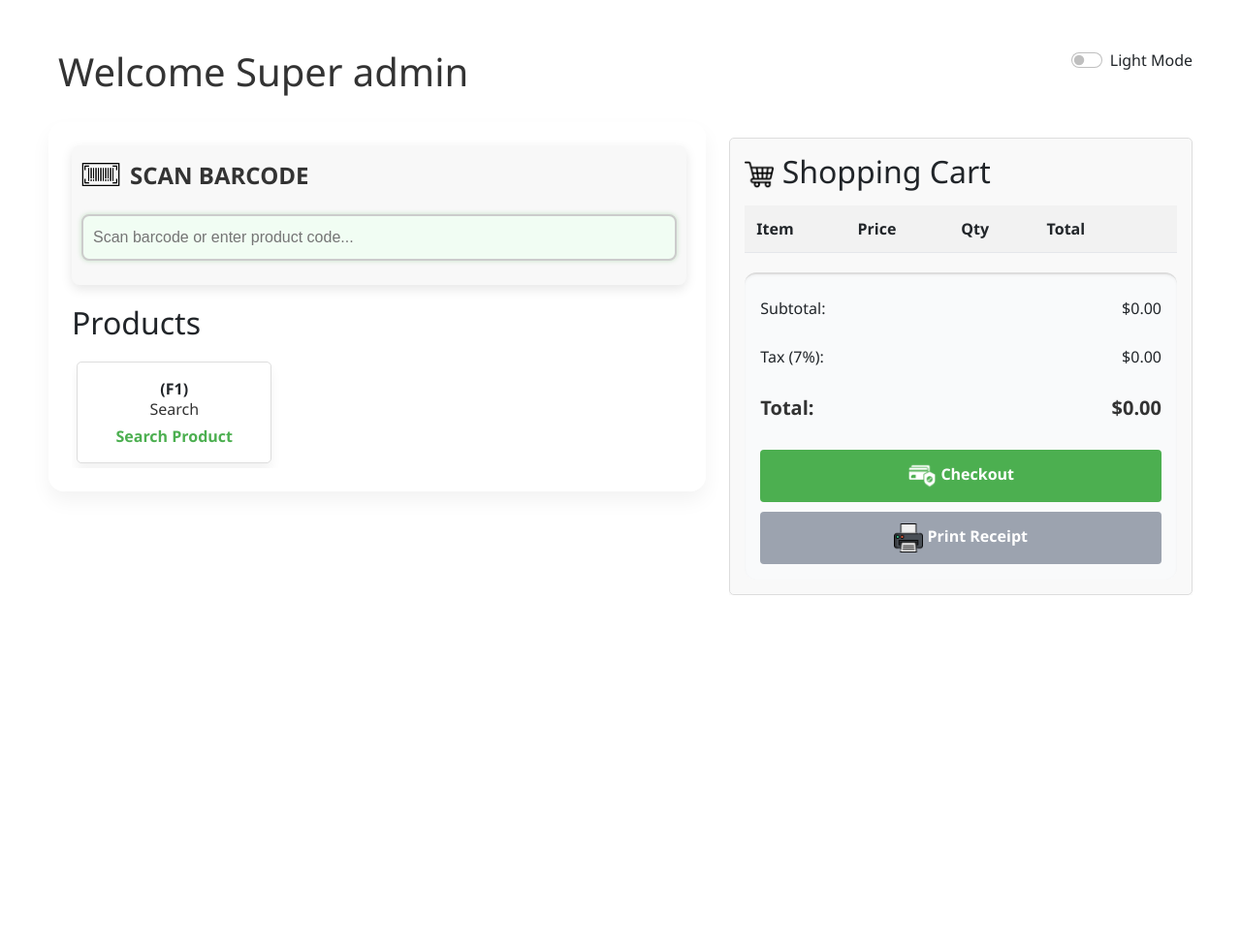
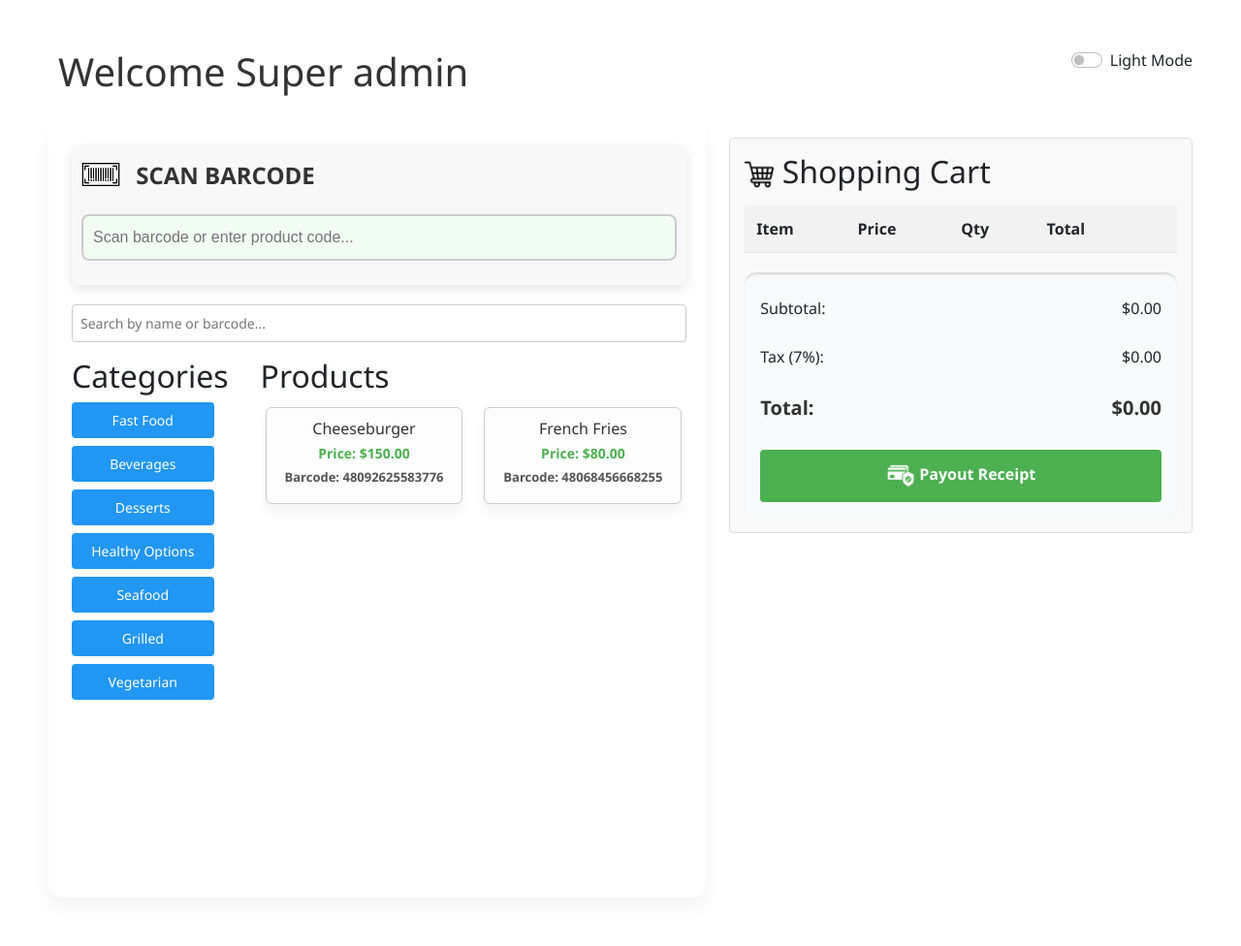
Before and after one commit to khencel/hardware, a Laravel app: page /pos in a window 1280 px wide. Shown: the whole page at 97% size. Before the commit the page ends 614 px from the top, so only its background shows below. Run offline with Laravel 10, Linux system fonts and the light colour scheme; the visitor is signed in with stand-in values (Sample User, id 1); data comes from the database, SQL or seed files in the repository; lists and menus that the app fills with data are empty; settings files or empty folders that the repository lacks are supplied.

Commit message:
fix: design

```diff
--- a/public/css/pos.css
+++ b/public/css/pos.css
@@ -309,11 +309,11 @@
     color: #2ecc71;
 }
 
-.barcode-input:focus {
+/* .barcode-input:focus {
     outline: none;
     border-color: #4CAF50;
     box-shadow: 0 0 5px rgba(76, 175, 80, 0.3);
-}
+} */
 
 .cart-section {
     background-color: #f9f9f9;
@@ -525,7 +525,7 @@
 }
 
 .print-btn {
-    background-color: #2196F3;
+    background-color: #4CAF50;
 }
 
 .print-btn:hover {
@@ -729,3 +729,19 @@
         background-color: white;
     }
 }
+
+.category-button {
+    background-color: #2196F3;
+    color: white;
+    padding: 0.5rem;
+    font-size: 14px;
+    border: none;
+    border-radius: 4px;
+    transition: all 0.3s ease;
+}
+
+.category-button:hover {
+    background-color: #FFC107 !important;
+    color: white !important;
+    transform: scale(1.05);
+}
--- a/resources/views/pos/pos_order.blade.php
+++ b/resources/views/pos/pos_order.blade.php
@@ -25,24 +25,71 @@
         <div class="row">
             <div class="col-7">
                 <div id="statusMessage" class="status-message"></div>
-                <div class="products-section">
+                <div class="products-section" style="height: 100vh; display: flex; flex-direction: column;">
+                    <!-- Barcode Section -->
                     <div class="barcode-section">
-                        <h2><img src="{{ asset('img/icon/barcode.png') }}" alt="Barcode Icon"  class="barcode-icon">Scan Barcode</h2>
-                        <input type="text" id="barcodeInput" class="barcode-input" placeholder="Scan barcode or enter product code..." autofocus>
+                        <h2>
+                            <img src="{{ asset('img/icon/barcode.png') }}" alt="Barcode Icon" class="barcode-icon">
+                            Scan Barcode
+                        </h2>
+                        <input type="text" id="barcodeInput" class="barcode-input" placeholder="Scan barcode or enter product code...">
                         <div id="barcodeAlert" class="barcode-alert"></div>
                     </div>
 
-                    <h2>Products</h2>
-                    <div class="product-list">
-                        <div class="product-card" onclick="searchItem()">
-                            <strong>(F1)</strong>
-                            <h3>Search</h3>
-                            <p>Search Product</p>
+                    <!-- Search Bar -->
+                    <input
+                        type="text"
+                        id="productSearch"
+                        placeholder="Search by name or barcode..."
+                        style="margin-bottom: 1rem; padding: 0.5rem; font-size: 14px; border: 1px solid #ccc; border-radius: 4px; width: 100%;"/>
+
+                    {{--  Product list  --}}
+                    <div style="display: flex; gap: 2rem; font-family: sans-serif; flex: 1; overflow: hidden;">
+                        <!-- Categories -->
+                        <div style="flex: 1; overflow-x: hidden; overflow-y: auto; padding-right: 1rem; max-height: 100%;">
+                            <h2>Categories</h2>
+                            <div style="display: grid; grid-template-columns: 1fr; gap: 0.5rem;">
+                                @foreach($categories as $category)
+                                    <button
+                                        class="category-button"
+                                        data-category-id="{{ $category->id }}"
+                                        style="background-color: #2196F3; color: white; padding: 0.5rem; font-size: 14px; border: none; border-radius: 4px; transition: all 0.3s ease;">
+                                        {{ $category->name }}
+                                    </button>
+                                @endforeach
                             </div>
-                        @include('modal.pos.search_item')
                         </div>
 
-                    {{--  Product cards will be dynamically generated here  --}}
+                        <!-- Product / Order List Panel -->
+                        <div style="flex: 3; display: flex; flex-direction: column; overflow: hidden;">
+                            <h2 style="flex-shrink: 0;">Products</h2>
+
+                            <div style="flex: 1; overflow-y: auto;">
+                                <div style="display: flex; flex-wrap: wrap; gap: 0.75rem;">
+                                    {{-- Product cards --}}
+                                    @foreach($products as $product)
+                                        <div
+                                            class="product-card"
+                                            data-category-id="{{ $product->category_id }}"
+                                            data-name="{{ $product->name }}"
+                                            data-barcode="{{ $product->barcode }}"
+                                            data-id="{{ $product->id }}"
+                                            data-price="{{ $product->price }}"
+                                            style="flex: 1 1 calc(33.333% - 0.75rem); border: 1px solid #ccc; border-radius: 6px; padding: 0.75rem; background-color: #fdfdfd; display: block; flex-direction: column; gap: 0.3rem; min-width: 180px; transition: transform 0.3s ease, box-shadow 0.3s ease;">
+                                            <h3 style="margin: 0; font-size: 16px;">{{ $product->name }}</h3>
+                                            <p style="margin: 0; font-size: 14px;"><strong>Price:</strong> ${{ number_format($product->price, 2) }}</p>
+                                            <p style="margin: 0; font-size: 13px; color: #555;"><strong>Barcode:</strong> {{ $product->barcode }}</p>
+                                            <div style="margin-top: auto;">
+                                                {{-- Add image or whatever else --}}
+                                            </div>
+                                        </div>
+                                    @endforeach
+                                </div>
+                            </div>
+                        </div>
+                    </div>
+
+                    {{-- Hidden Product Data --}}
                     <div id="hidden-products" style="display: none;">
                         @foreach($products as $product)
                             <div class="hidden-product"
@@ -56,6 +103,8 @@
                         @endforeach
                     </div>
                 </div>
+
+
             </div>
             <div class="col-5">
                 <div class="cart-table-container">
@@ -90,8 +139,8 @@
                                 <span id="total">$0.00</span>
                             </div>
 
-                            <button id="checkoutBtn" class="action-btn checkout-btn"> <img src="{{ asset('img/icon/secure-payment.png') }}" alt="Barcode Icon" width="30" height="30"  style="filter: brightness(0) invert(1);">  Checkout</button>
-                            <button id="printReceiptBtn" class="action-btn print-btn" disabled> <img src="{{ asset('img/icon/printer.png') }}" alt="Barcode Icon" width="30" height="30">  Print Receipt</button>
+                            {{--  <button id="checkoutBtn" class="action-btn checkout-btn"> <img src="{{ asset('img/icon/secure-payment.png') }}" alt="Barcode Icon" width="30" height="30"  style="filter: brightness(0) invert(1);">  Checkout</button>  --}}
+                            <button id="printReceiptBtn" class="action-btn print-btn"> <img src="{{ asset('img/icon/secure-payment.png') }}" alt="Barcode Icon" width="30" height="30"  style="filter: brightness(0) invert(1);">  Payout Receipt</button>
                         </div>
                     </div>
                 </div>
@@ -147,7 +196,7 @@
         function init() {
             //renderProducts();
             setupBarcodeInput();
-            setupCheckoutButton();
+            //setupCheckoutButton();
             setupReceiptFunctionality();
         }
 
@@ -181,6 +230,11 @@
             // Clear any alert when user starts typing again
             barcodeInput.addEventListener('focus', () => {
                 hideBarcodeAlert();
+            });
+            barcodeInput.addEventListener('blur', () => {
+                if (barcodeInput.value.trim() === '') {
+                    hideBarcodeAlert();
+                }
             });
         }
 
@@ -238,7 +292,21 @@
             return products.find(product => product.barcode === barcode);
         }
 
-        // Add product to cart
+       // 🔁 Attach event listener to each product card
+    document.querySelectorAll('.product-card').forEach(card => {
+        card.addEventListener('click', () => {
+            const product = {
+                id: card.getAttribute('data-id'),
+                name: card.getAttribute('data-name'),
+                price: parseFloat(card.getAttribute('data-price')),
+                barcode: card.getAttribute('data-barcode')
+            };
+
+            addToCart(product);
+        });
+    });
+
+    // ➕ Add product to cart
     function addToCart(product) {
         const existingItem = cart.find(item => item.id === product.id);
 
@@ -254,11 +322,10 @@
         }
 
         updateCart();
-            // Disable print receipt button when cart changes
-            printReceiptBtn.disabled = true;
+        if (printReceiptBtn) printReceiptBtn.disabled = true;
     }
 
-        // Update cart display
+    // 🔄 Update cart display
     function updateCart() {
         cartItems.innerHTML = '';
 
@@ -284,7 +351,6 @@
                 cartItems.appendChild(row);
             });
 
-                // Add event listeners for quantity buttons
             document.querySelectorAll('.quantity-btn.minus').forEach(btn => {
                 btn.addEventListener('click', () => {
                     updateQuantity(btn.dataset.id, -1);
@@ -307,7 +373,7 @@
             updateTotals();
         }
 
-        // Update item quantity
+        // 🔧 Change item quantity
         function updateQuantity(itemId, change) {
             const item = cart.find(item => item.id === itemId);
 
@@ -321,20 +387,18 @@
                 }
             }
 
-            // Disable print receipt button when cart changes
-            printReceiptBtn.disabled = true;
+            if (printReceiptBtn) printReceiptBtn.disabled = true;
         }
 
-        // Remove item from cart
+        // ❌ Remove item
         function removeItem(itemId) {
             cart = cart.filter(item => item.id !== itemId);
             updateCart();
 
-            // Disable print receipt button when cart changes
-            printReceiptBtn.disabled = true;
+            if (printReceiptBtn) printReceiptBtn.disabled = true;
         }
 
-        // Update totals
+        // 💰 Calculate totals
         function updateTotals() {
             const subtotal = cart.reduce((sum, item) => sum + (item.price * item.quantity), 0);
             const tax = subtotal * 0.07;
@@ -346,38 +410,38 @@
         }
 
         // Setup checkout button
-        function setupCheckoutButton() {
-            checkoutBtn.addEventListener('click', () => {
-                if (cart.length === 0) {
-                    showMessage('Your cart is empty', 'error');
-                    return;
-                }
+        //function setupCheckoutButton() {
+            //checkoutBtn.addEventListener('click', () => {
+                //if (cart.length === 0) {
+                   // showMessage('Your cart is empty', 'error');
+                    //return;
+                //}
 
                 // Process checkout (in a real app, this would connect to payment processing)
-                const subtotal = cart.reduce((sum, item) => sum + (item.price * item.quantity), 0);
-                const tax = subtotal * 0.07;
-                const total = subtotal + tax;
+                //const subtotal = cart.reduce((sum, item) => sum + (item.price * item.quantity), 0);
+                //const tax = subtotal * 0.07;
+                //const total = subtotal + tax;
 
                 // Store order details for receipt
-                lastOrderDetails = {
-                    orderNumber: generateOrderNumber(),
-                    date: new Date(),
-                    items: [...cart],
-                    subtotal: subtotal,
-                    tax: tax,
-                    total: total
-                };
+                //lastOrderDetails = {
+                  //  orderNumber: generateOrderNumber(),
+                   // date: new Date(),
+                   // items: [...cart],
+                   // subtotal: subtotal,
+                   // tax: tax,
+                   /// total: total
+               // };
 
-                showMessage('Order processed successfully!', 'success');
+                //showMessage('Order processed successfully!', 'success');
 
                 // Enable print receipt button after successful checkout
-                printReceiptBtn.disabled = false;
+               // printReceiptBtn.disabled = false;
 
                 // Clear cart
-                cart = [];
-                updateCart();
-            });
-        }
+               // cart = [];
+               // updateCart();
+           // });
+       // }
 
         // Setup receipt functionality
         function setupReceiptFunctionality() {
@@ -530,5 +594,55 @@
             setTheme(currentTheme === 'dark' ? 'light' : 'dark');
         });
     </script>
+
+    <script>
+        document.addEventListener('DOMContentLoaded', function () {
+            const categoryButtons = document.querySelectorAll('.category-button');
+            const productCards = document.querySelectorAll('.product-card');
+
+            categoryButtons.forEach(button => {
+                button.addEventListener('click', function () {
+                    const selectedCategory = this.dataset.categoryId;
+
+                    productCards.forEach(card => {
+                        const cardCategory = card.dataset.categoryId;
+
+                        if (cardCategory === selectedCategory) {
+                            card.style.display = 'flex';
+                        } else {
+                            card.style.display = 'none';
+                        }
+                    });
+                });
+            });
+
+            // Optional: Auto-click the first category on load
+            if (categoryButtons.length) {
+                categoryButtons[0].click();
+            }
+        });
+    </script>
+
+    <script>
+        // Function to filter products based on search input
+        const searchInput = document.getElementById('productSearch');
+        const productCards = document.querySelectorAll('.product-card');
+
+        searchInput.addEventListener('input', function() {
+            const query = searchInput.value.toLowerCase();
+
+            productCards.forEach(card => {
+                const name = card.getAttribute('data-name').toLowerCase();
+                const barcode = card.getAttribute('data-barcode').toLowerCase();
+
+                // Check if the query matches either the product name or barcode
+                if (name.includes(query) || barcode.includes(query)) {
+                    card.style.display = 'block'; // Show card
+                } else {
+                    card.style.display = 'none'; // Hide card
+                }
+            });
+        });
+    </script>
 </body>
 </html>
--- a/routes/web.php
+++ b/routes/web.php
@@ -1,6 +1,7 @@
 <?php
 
 use App\Models\Food;
+use App\Models\FoodCategory;
 use Illuminate\Http\Request;
 use App\Http\Controllers\GetRoles;
 use Illuminate\Support\Facades\Auth;
@@ -56,13 +57,13 @@
     Route::get('/pos', function () {
         $products = Food::where('is_available', true)->get(); // Retrieve products where 'is_available' is true.
         $user = Auth::user();
-
+        $categories = FoodCategory::latest()->get();
         // Check if there are products available
         if ($products->isEmpty()) {
             return redirect()->back()->with('error', 'No products available.');
         }
 
-        return view('pos.pos_order', compact('products', 'user'));
+        return view('pos.pos_order', compact('products', 'user', 'categories'));
     });
 
     Route::post('/logout', Logout::class)->name('auth.logout');
```
Lines whose indentation alone changed are shown as unchanged.
